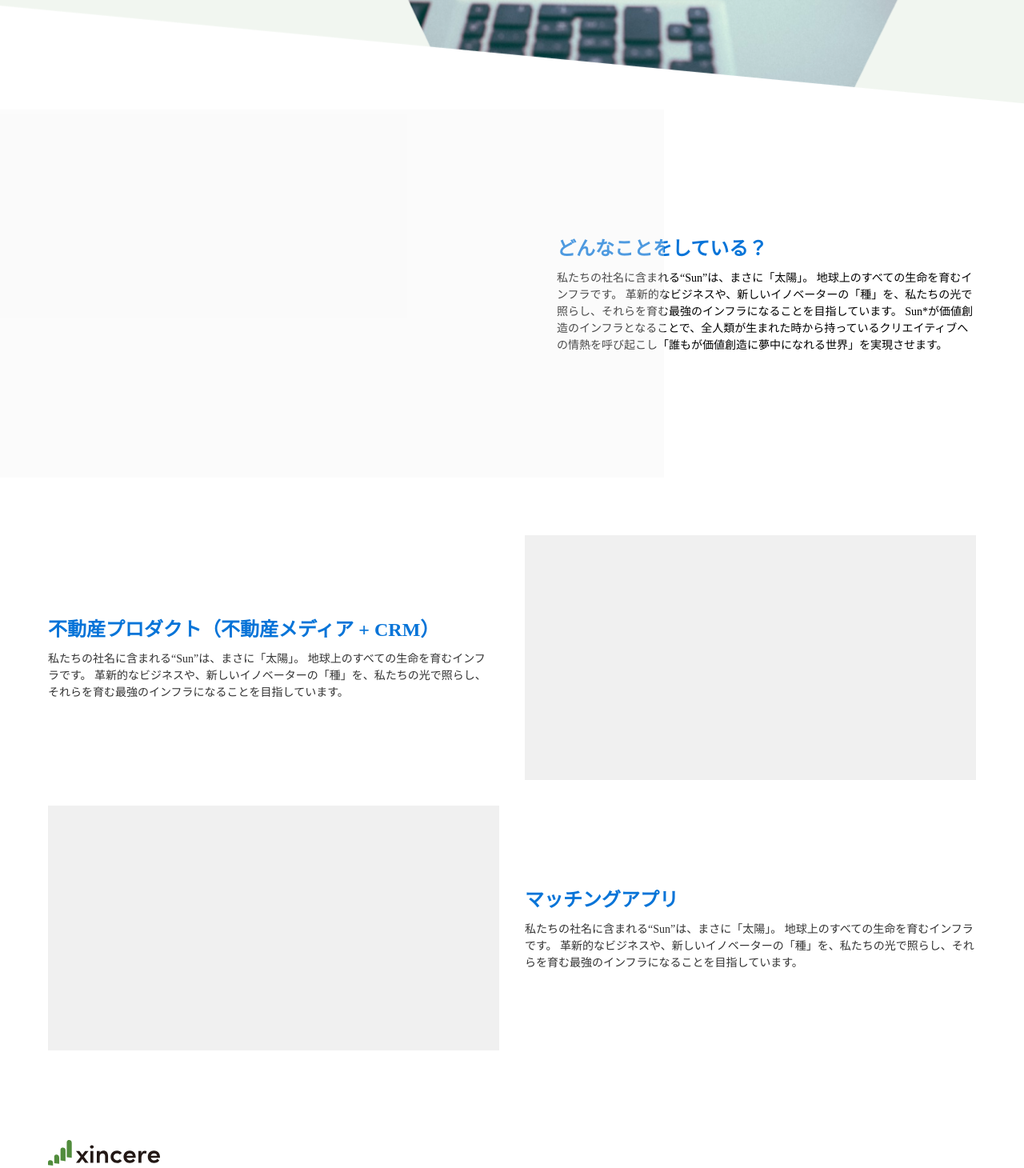
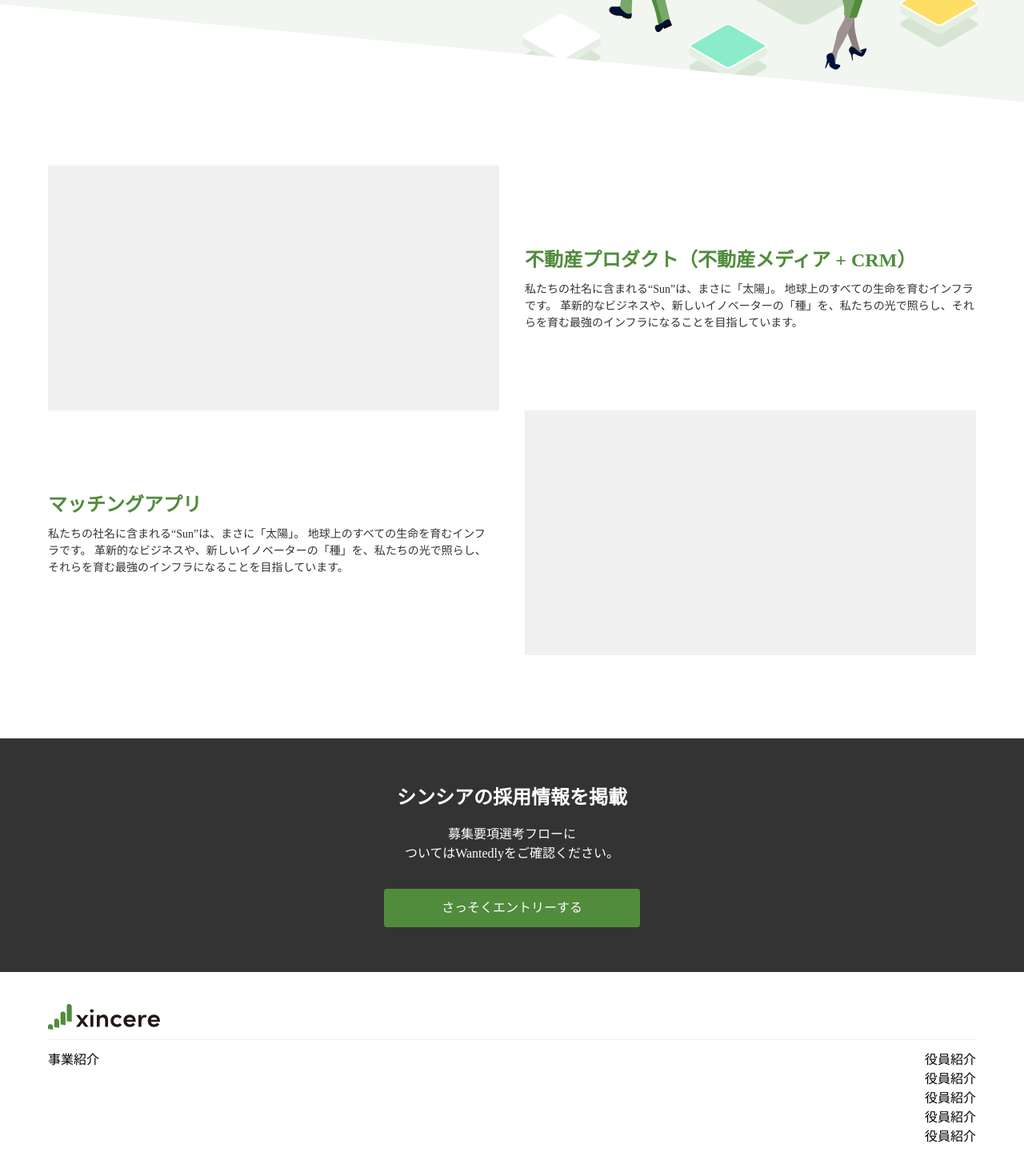
Before and after one commit to xincere-inc/corporate-site, an Astro site: page /product-development in a window 1280 px wide. Shown: the part 620-2080 px from the top of the page at 80% size. Built offline with nearby package versions, Linux system fonts and the light colour scheme; Astro itself is replaced by a stand-in of ours.

Commit message:
fix: sectionのレイアウト修正・ヘッダー画像変更

```diff
--- a/src/pages/product-development.astro
+++ b/src/pages/product-development.astro
@@ -1,13 +1,14 @@
 ---
 import Layout from "../layouts/Layout.astro";
+import Recruitment from "../components/Recruitment.astro";
 ---
 
 <Layout title="プロダクト開発事業">
   <!-- プロダクト事業 -->
   <section>
     <div
-      class="h-[697px] bg-center bg-cover bg-no-repeat"
-      style="background-image: url('/images/dummy-background1.png')"
+      class="h-[695px] bg-center bg-cover bg-no-repeat"
+      style="background-image: url('/images/product-development_header.png')"
     >
       <div class="h-full w-desktop mx-auto flex items-center">
         <div class="w-[370px] font-gothic text-body">
@@ -24,34 +25,29 @@ import Layout from "../layouts/Layout.astro";
     </div>
   </section>
 
-  <!-- どんなことをしている？ -->
-  <section class="relative">
-    <div class="w-desktop mx-auto">
-      <div
-        class="absolute left-0 top-0 bg-gray bg-opacity-30 w-[830px] h-[460px]"
-      >
-      </div>
-      <div
-        class="h-[460px] ml-[636px] font-gothic flex flex-col justify-center"
-      >
-        <p class="font-bold text-h3 mb-2 text-blue">どんなことをしている？</p>
-        <p class="font-medium text-sm text-black">
-          私たちの社名に含まれる“Sun”は、まさに「太陽」。
-          地球上のすべての生命を育むインフラです。
-          革新的なビジネスや、新しいイノベーターの「種」を、私たちの光で照らし、それらを育む最強のインフラになることを目指しています。
-          Sun*が価値創造のインフラとなることで、全人類が生まれた時から持っているクリエイティブへの情熱を呼び起こし「誰もが価値創造に夢中になれる世界」を実現させます。
-        </p>
-      </div>
-    </div>
-  </section>
-
   <!-- 不動産&マッチングアプリ -->
   <section>
     <div class="w-desktop mx-auto py-[72px]">
+      <!-- 不動産 -->
+      <div class="flex items-center">
+        <div class="bg-gray w-[564px] h-[306px] flex-shrink-0"></div>
+        <div class="font-gothic text-black ml-8">
+          <p class="font-bold text-h3 mb-2 text-primary/100">
+            不動産プロダクト（不動産メディア + CRM）
+          </p>
+          <p class="font-medium text-sm text-body">
+            私たちの社名に含まれる“Sun”は、まさに「太陽」。
+            地球上のすべての生命を育むインフラです。
+            革新的なビジネスや、新しいイノベーターの「種」を、私たちの光で照らし、それらを育む最強のインフラになることを目指しています。
+          </p>
+        </div>
+      </div>
+
+      <!-- マッチングアプリ -->
       <div class="flex items-center mb-8">
         <div class="font-gothic text-black mr-12">
-          <p class="font-bold text-h3 mb-2 text-blue">
-            不動産プロダクト（不動産メディア + CRM）
+          <p class="font-bold text-h3 mb-2 text-primary/100">
+            マッチングアプリ
           </p>
           <p class="font-medium text-sm text-body flex-grow">
             私たちの社名に含まれる“Sun”は、まさに「太陽」。
@@ -61,17 +57,7 @@ import Layout from "../layouts/Layout.astro";
         </div>
         <div class="bg-gray w-[564px] h-[306px] flex-shrink-0"></div>
       </div>
-      <div class="flex items-center">
-        <div class="bg-gray w-[564px] h-[306px] flex-shrink-0"></div>
-        <div class="font-gothic text-black ml-8">
-          <p class="font-bold text-h3 mb-2 text-blue">マッチングアプリ</p>
-          <p class="font-medium text-sm text-body">
-            私たちの社名に含まれる“Sun”は、まさに「太陽」。
-            地球上のすべての生命を育むインフラです。
-            革新的なビジネスや、新しいイノベーターの「種」を、私たちの光で照らし、それらを育む最強のインフラになることを目指しています。
-          </p>
-        </div>
-      </div>
     </div>
   </section>
+  <Recruitment />
 </Layout>
```
Also changed, not shown: public/images/product-development_header.png (added).
